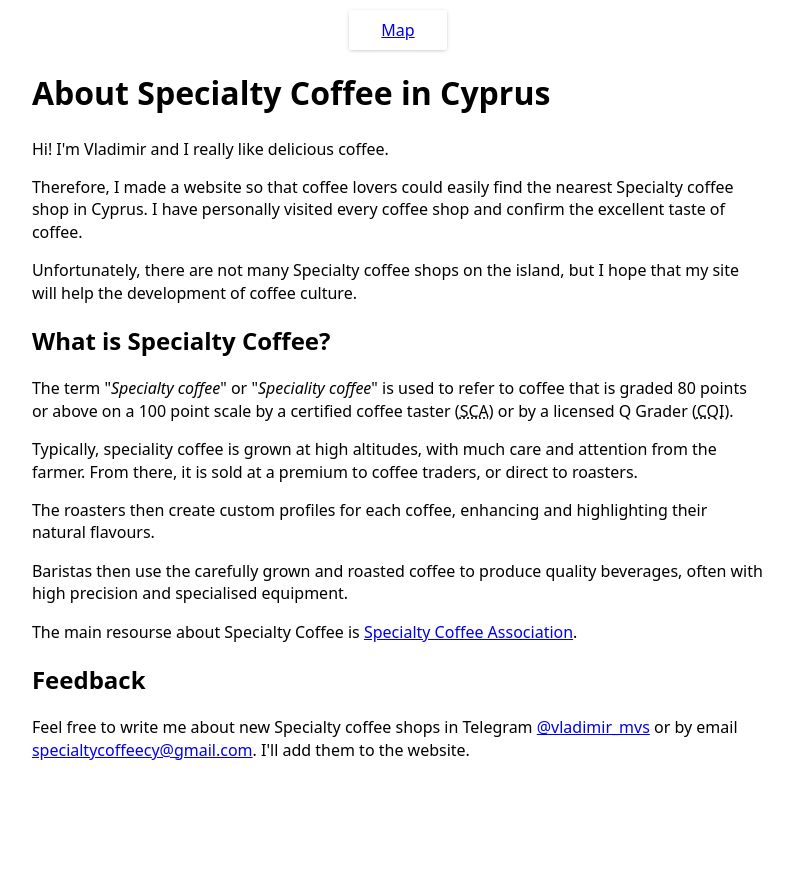
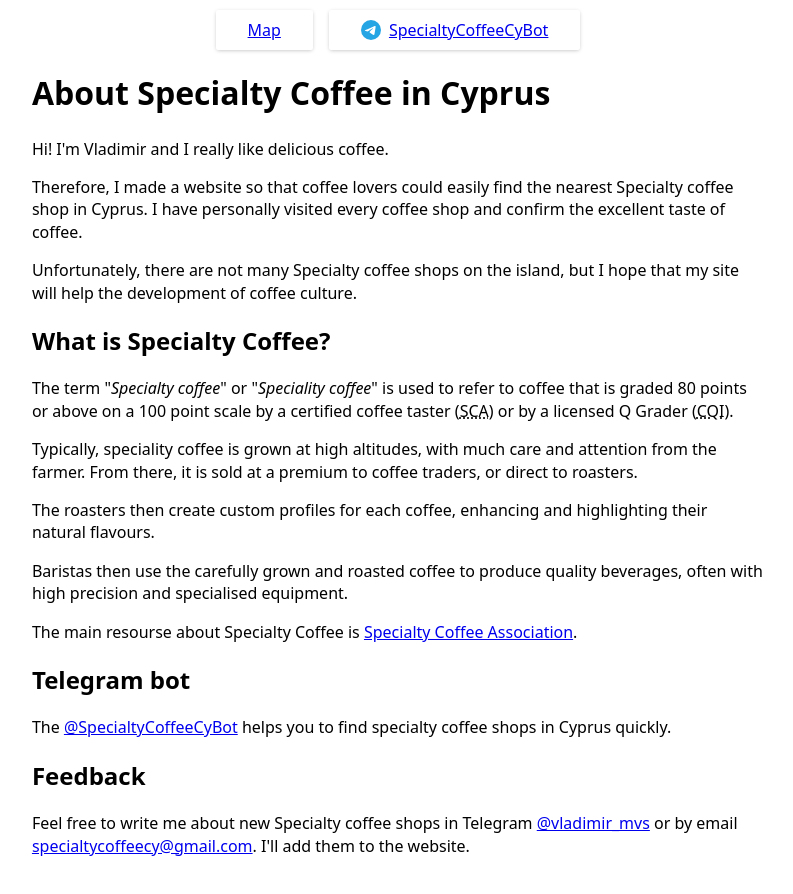
Before and after one commit to specialtycoffeecyprus/frontend, a website built with Vite: page about/index.html in a window 1280 px wide. Shown: the whole page, without its empty margins (242-1035 px from the left). Before the commit the page ends 809 px from the top, so only its background shows below. Built offline with nearby package versions, Linux system fonts and the light colour scheme.

Commit message:
Add Telegram Bot
Signed-off-by: Vladimir Martsul <vladimir.martsul@alphawave.ru>

```diff
--- a/about/index.html
+++ b/about/index.html
@@ -17,7 +17,7 @@
 </head>
 <body>
 <nav id="navigation">
-    <a href="/">Map</a>
+    <a href="/"><span class="text">Map</span></a> <a href="https://t.me/SpecialtyCoffeeCyBot" rel="nofollow noopener" target="_blank"><img class="icon" src="/icons/telegram.svg" width="20" height="20" alt="Telegram @SpecialtyCoffeeCyBot" title="Telegram @SpecialtyCoffeeCyBot"><span class="text">SpecialtyCoffeeCyBot</span></a>
 </nav>
 <h1>About Specialty Coffee in Cyprus</h1>
 <p>Hi! I'm Vladimir and I really like delicious coffee.</p>
@@ -31,6 +31,9 @@
 <p>Baristas then use the carefully grown and roasted coffee to produce quality beverages, often with high precision and specialised equipment.</p>
 <p>The main resourse about Specialty Coffee is <a href="https://sca.coffee/" rel="nofollow noopener" target="_blank">Specialty Coffee Association</a>.</p>
 
+<h2>Telegram bot</h2>
+<p>The <a href="https://t.me/SpecialtyCoffeeCyBot" rel="nofollow noopener" target="_blank">@SpecialtyCoffeeCyBot</a> helps you to find specialty coffee shops in Cyprus quickly.</p>
+
 <h2>Feedback</h2>
 <p>Feel free to write me about new Specialty coffee shops in Telegram <a href="https://t.me/vladimir_mvs" rel="nofollow noopener" target="_blank">@vladimir_mvs</a> or by email <a href="mailto:specialtycoffeecy@gmail.com">specialtycoffeecy@gmail.com</a>. I'll add them to the website.</p>
 </body>
--- a/style.css
+++ b/style.css
@@ -9,14 +9,36 @@
 }
 
 nav {
-    align-content: center;
+    display: flex;
+    font-size: 1rem;
+    gap: 1rem;
+    max-width: fit-content;
+    margin: 10px auto;
+}
+
+nav a {
+    align-items: center;
     background: white;
     border-radius: 2px;
     box-shadow: rgba(0, 0, 0, 0.3) 0 1px 4px -1px;
-    display: grid;
-    font-size: 1rem;
+    display: flex;
     height: 40px;
-    margin: 10px auto;
-    max-width: fit-content;
-    padding: 0 2rem;
+    padding: 0 1rem;
 }
+
+@media (min-width: 768px) {
+    nav a {
+        padding: 0 2rem;
+    }
+}
+
+nav a .icon + .text {
+    display: none;
+}
+
+@media (min-width: 768px) {
+    nav a .icon + .text {
+        display: initial;
+        margin-left: 0.5rem;
+    }
+}
```
Also changed, not shown: index.html (+2 -1 lines), icons/telegram.svg (added).
